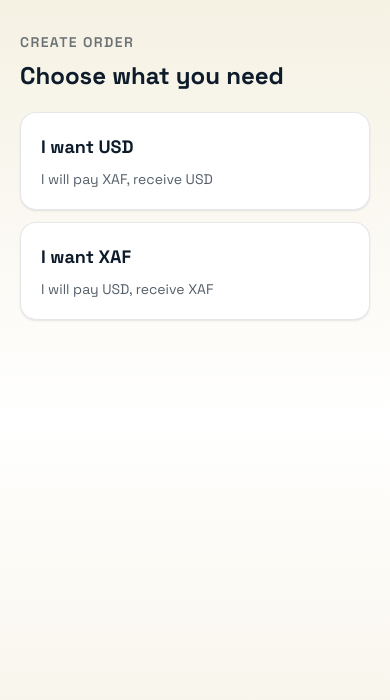
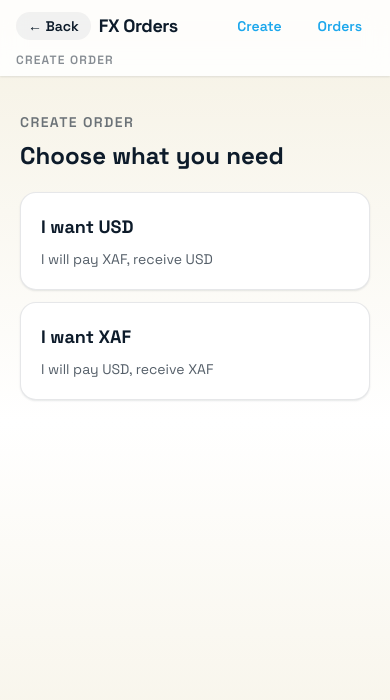
Before and after one commit to absalomshu/speedpayfx, a Next.js app: page /create in a window 390 px wide. Shown: the top 700 px of the page. Built offline with nearby package versions, Linux system fonts and the light colour scheme.

Commit message:
Add mobile-first header with back and quick nav

```diff
--- a/app/layout.tsx
+++ b/app/layout.tsx
@@ -1,6 +1,7 @@
 import './globals.css';
 import { Space_Grotesk } from 'next/font/google';
 import type { Metadata } from 'next';
+import { HeaderBar } from '../components/HeaderBar';
 
 const spaceGrotesk = Space_Grotesk({ subsets: ['latin'] });
 
@@ -13,7 +14,10 @@ export default function RootLayout({ children }: { children: React.ReactNode })
   return (
     <html lang="en">
       <body className={spaceGrotesk.className + ' antialiased'}>
-        <div className="min-h-screen bg-gradient-to-b from-sand via-white to-sand">{children}</div>
+        <div className="min-h-screen bg-gradient-to-b from-sand via-white to-sand">
+          <HeaderBar />
+          <main className="pt-20">{children}</main>
+        </div>
       </body>
     </html>
   );
--- /dev/null
+++ b/components/HeaderBar.tsx
@@ -0,0 +1,50 @@
+"use client";
+
+import Link from 'next/link';
+import { usePathname, useRouter } from 'next/navigation';
+import { useMemo } from 'react';
+
+export function HeaderBar() {
+  const router = useRouter();
+  const pathname = usePathname();
+  const isHome = pathname === '/';
+
+  const title = useMemo(() => {
+    if (pathname?.startsWith('/create')) return 'Create Order';
+    if (pathname?.startsWith('/orders')) return 'Browse Orders';
+    return 'FX Orders';
+  }, [pathname]);
+
+  return (
+    <header className="fixed left-0 right-0 top-0 z-50 bg-white/85 backdrop-blur-md shadow-sm shadow-midnight/10">
+      <div className="mx-auto flex max-w-xl items-center justify-between px-4 py-3">
+        <div className="flex items-center gap-2">
+          {!isHome && (
+            <button
+              type="button"
+              onClick={() => router.back()}
+              className="rounded-full bg-midnight/5 px-3 py-1 text-sm font-semibold text-midnight transition hover:bg-midnight/10"
+              aria-label="Go back"
+            >
+              ← Back
+            </button>
+          )}
+          <Link href="/" className="text-lg font-black tracking-tight text-midnight">
+            FX Orders
+          </Link>
+        </div>
+        <nav className="flex items-center gap-3 text-sm font-semibold text-midnight/80">
+          <Link href="/create" className="rounded-full px-3 py-1 hover:bg-midnight/5">
+            Create
+          </Link>
+          <Link href="/orders" className="rounded-full px-3 py-1 hover:bg-midnight/5">
+            Orders
+          </Link>
+        </nav>
+      </div>
+      <div className="mx-auto max-w-xl px-4 pb-2 text-xs font-semibold uppercase tracking-widest text-midnight/50">
+        {title}
+      </div>
+    </header>
+  );
+}
```
